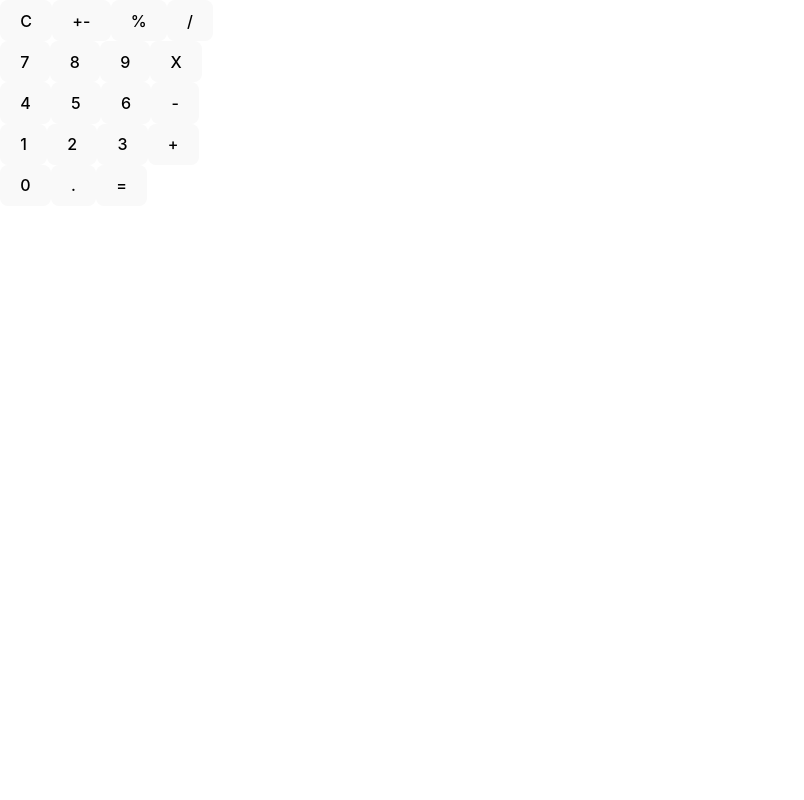
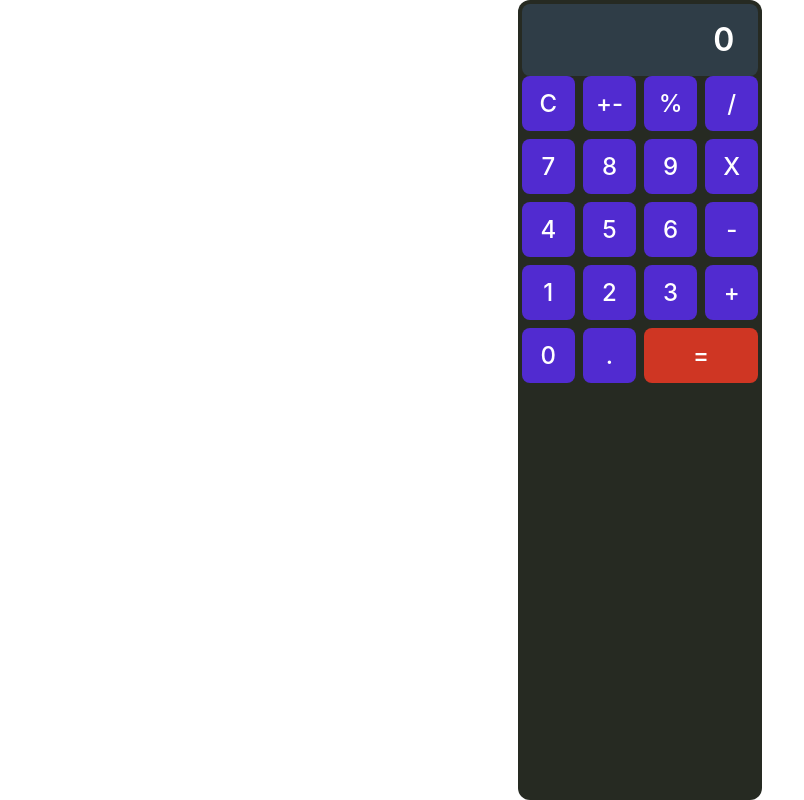
Before and after one commit to LauraGutierrezGG/Calculadora-tutorial---JS, a React (Vite) app: page / in a window 1280 px wide. Shown: the whole page, without its empty margins (0-804 px from the left). Built offline with nearby package versions, Linux system fonts and the light colour scheme.

Commit message:
calculator

```diff
--- a/src/App.jsx
+++ b/src/App.jsx
@@ -1,57 +1,20 @@
 import './App.scss'
 
+const actions = ['C', '+-', '%', '/', 7, 8, 9, 'X', 4, 5, 6, '-', 1, 2, 3, '+', 0, '.', '='];
+
 function App() {
-
-  return  <>
-
-    <div>
-
-      <div class='screen'>
-
+  return (
+    <div className="calculator">
+      <div className="calculator__result">0</div>
+      <div className="calculator__actions">
+        {actions.map((action) => (
+          <button key={action} className="calculator__action">
+            {action}
+          </button>
+        ))}
       </div>
-
-      <div class='teclado'>
-
-        <div class='firstline'>
-          <button>C</button>
-          <button>+-</button>
-          <button>%</button>
-          <button>/</button>
-        </div>
-
-        <div class='secondline'>
-          <button>7</button>
-          <button>8</button>
-          <button>9</button>
-          <button>X</button>
-        </div>
-
-        <div class='thirdline'>
-          <button>4</button>
-          <button>5</button>
-          <button>6</button>
-          <button>-</button>
-        </div>
-
-        <div class='fourthline'>
-          <button>1</button>
-          <button>2</button>
-          <button>3</button>
-          <button>+</button>
-        </div>
-
-        <div class='fifthline'>
-          <button>0</button>
-          <button>.</button>
-          <button>=</button>
-        </div>
-
-      </div>
-
     </div>
-
-  </>;
-
+  );
 }
 
 export default App
--- a/src/App.scss
+++ b/src/App.scss
@@ -10,3 +10,40 @@
 .app {
   background: red;
 }
+
+.calculator {
+  background: #262a22;
+  padding: 4px;
+  border-radius: 12px;
+  max-width: 600px;
+  margin-left: auto;
+  margin-right: auto;
+}
+
+.calculator__result {
+  color: white;
+  text-align: right;
+  background: #2f3d47;
+  font-size: 2em;
+  font-weight: 600;
+  padding: 12px 24px;
+  border-radius: 8px;
+}
+
+.calculator__actions {
+  display: grid;
+  grid-template-columns: 1fr 1fr 1fr 1fr;
+  gap: 8px;
+}
+
+.calculator__action {
+  color: white;
+  padding: 12px;
+  font-size: 1.5em;
+  background: #512bd0;
+}
+
+.calculator__action:last-child {
+  background: #cf3623;
+  grid-column: span 2;
+}
```
